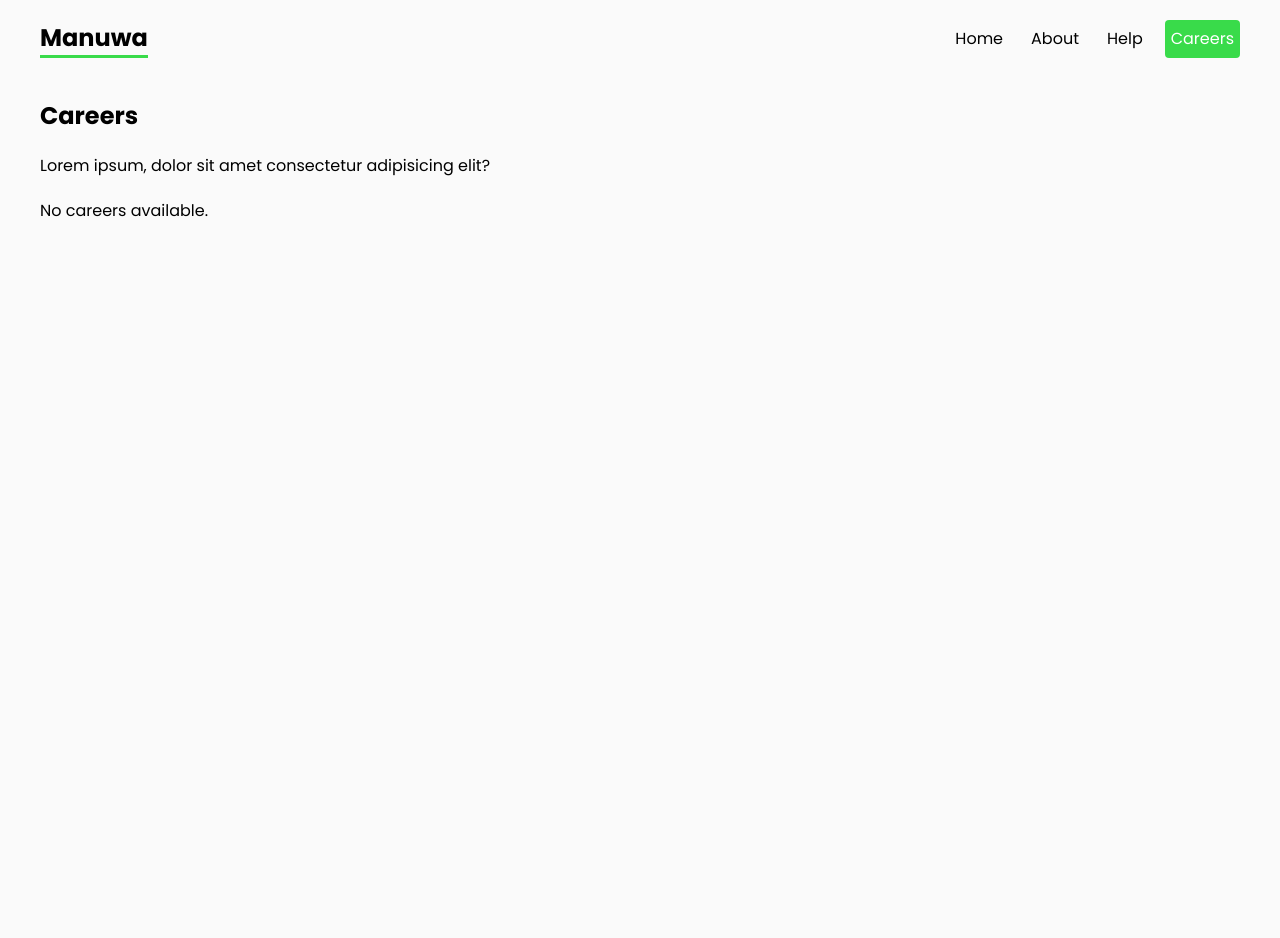
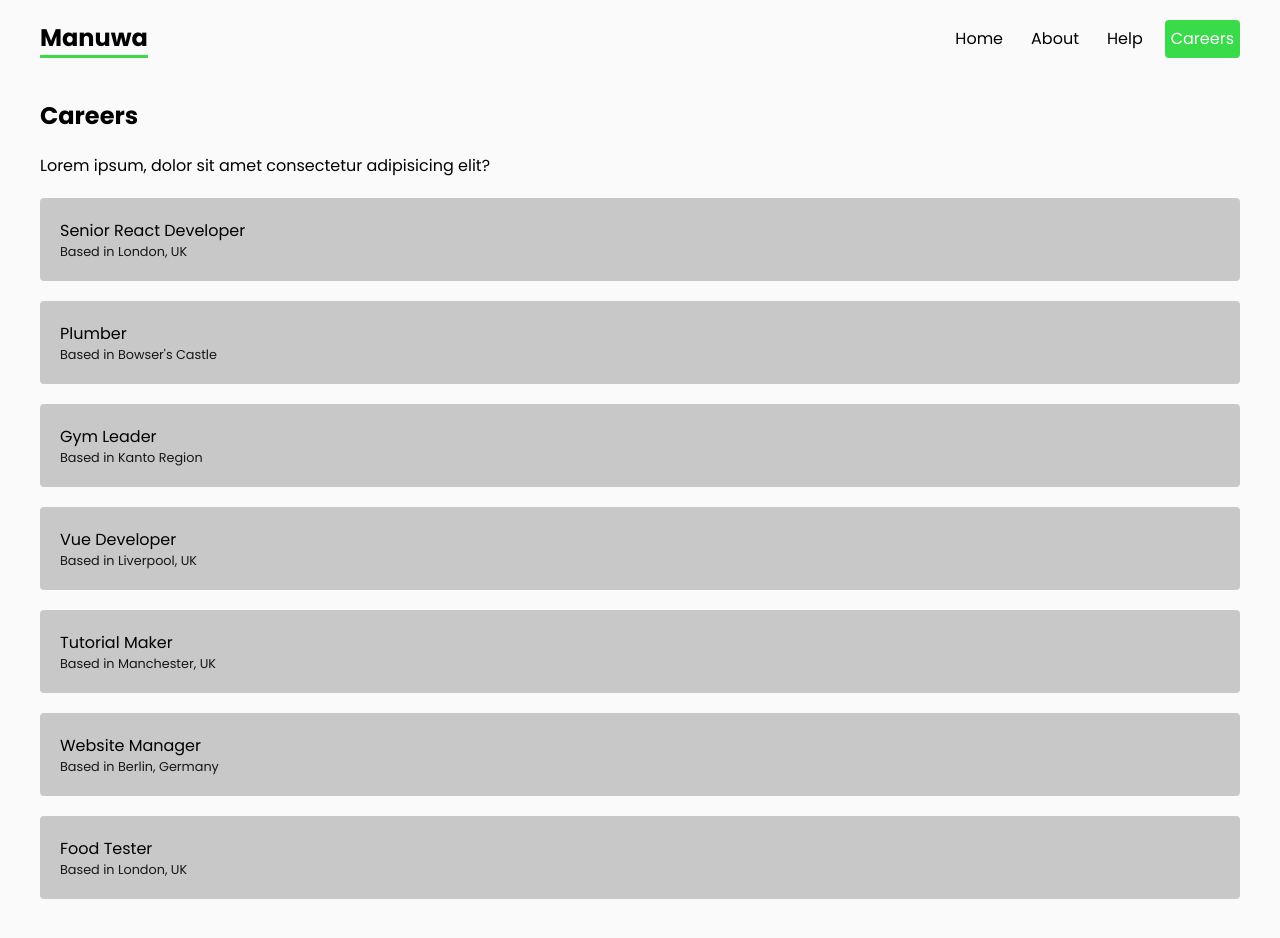
Before and after one commit to ManushaGunathilaka/react-router, a React (Create React App) app: page /careers in a window 1280 px wide. Shown: the top 938 px of the page. Before the commit the page ends 800 px from the top, so only its background shows below. Built offline with nearby package versions, Linux system fonts and the light colour scheme; data requests are answered from the project's data file.

Commit message:
lossones completed

```diff
--- a/src/App.js
+++ b/src/App.js
@@ -5,15 +5,19 @@ import {
   Route,
   RouterProvider,
 } from "react-router-dom";
+//pages
 import Home from "./pages/Home";
 import About from "./pages/About";
-import RootLayout from "./layouts/RootLayout";
-import HelpLayout from "./layouts/HelpLayout";
 import Faq from "./pages/Help/Faq";
 import Contact from "./pages/Help/Contact";
 import NotFound from "./pages/NotFound";
+import Careers from "./pages/Careers/Careers";
+import CareerDetails from "./pages/Careers/CareerDetails";
+import CareersError from "./pages/Careers/CareersError";
+//layouts
+import RootLayout from "./layouts/RootLayout";
+import HelpLayout from "./layouts/HelpLayout";
 import CareersLayout from "./layouts/CareersLayout";
-import Careers, { careersLoader } from "./pages/Careers/Careers";
 
 const router = createBrowserRouter(
   createRoutesFromElements(
@@ -26,9 +30,13 @@ const router = createBrowserRouter(
         <Route path="contact" element={<Contact />} />
       </Route>
 
-      <Route path="careers" element={<CareersLayout />}>
+      <Route
+        path="careers"
+        element={<CareersLayout />}
+        errorElement={<CareersError />}
+      >
         <Route index element={<Careers />} />
-        loader={careersLoader}
+        <Route path=":id" element={<CareerDetails />} />
       </Route>
 
       <Route path="*" element={<NotFound />} />
--- a/src/index.css
+++ b/src/index.css
@@ -109,7 +109,7 @@ form label span {
 }
 
 /* careers list */
-.careers > a {
+.careers a {
   display: block;
   background: rgba(0, 0, 0, 0.2);
   padding: 20px;
@@ -117,17 +117,24 @@ form label span {
   margin: 20px 0;
   text-decoration: none;
 }
+
 .careers > a:hover p {
-  color: var(--primary);
+  color: rgb(201, 12, 12);
 }
 .careers p {
   margin: 0;
 }
 .careers > a p:last-child {
   font-size: 0.8em;
-  color: #bbb;
+  color: #171717;
 }
 
 /* careers details */
+.career-details {
+  background: rgba(0, 0, 0, 0.2);
+  padding: 20px;
+  border-radius: 4px;
+  margin: 20px 0;
+}
 
 /* breadcrumbs */
--- a/src/pages/About.js
+++ b/src/pages/About.js
@@ -1,6 +1,12 @@
-import React from "react";
+import React, { useState } from "react";
+import { Navigate } from "react-router-dom";
 
 const About = () => {
+  const [user, setUser] = useState("manu");
+
+  if (!user) {
+    return <Navigate to="/" replace={true} />;
+  }
   return (
     <div>
       <h1>About Us</h1>
@@ -25,6 +31,7 @@ const About = () => {
         If you would like to know more about our mission, vision, or the team
         behind the scenes, feel free to reach out!
       </p>
+      <button onClick={() => setUser(null)}>Logout</button>
     </div>
   );
 };
--- /dev/null
+++ b/src/pages/Careers/CareerDetails.js
@@ -0,0 +1,45 @@
+import React, { useEffect, useState } from "react";
+import { useParams } from "react-router-dom";
+
+const CareerDetails = () => {
+  const { id } = useParams();
+  const [careerDetails, setCareerDetails] = useState([]);
+  const [error, setError] = useState(null);
+
+  useEffect(() => {
+    const fetchCareerDetails = async () => {
+      try {
+        const res = await fetch("http://localhost:8000/careers/" + id);
+        if (!res.ok) {
+          throw new Error("Could not find that career");
+        }
+        const data = await res.json();
+        setCareerDetails(data);
+      } catch (error) {
+        setError(error.message);
+        throw error; // Ensure the error propagates to trigger errorElement
+      }
+    };
+    fetchCareerDetails();
+  }, [id]);
+
+  if (error) {
+    throw new Error(error); // Ensure error is thrown here to trigger the error boundary
+  }
+
+  return (
+    <div className="career-details">
+      <h2>Career Details for {careerDetails?.title}</h2>
+      <p>Starting salary: {careerDetails?.salary}</p>
+      <p>Location: {careerDetails?.location}</p>
+      <div className="details">
+        <p>
+          Lorem ipsum, dolor sit amet consectetur adipisicing elit. Dicta sed
+          sunt ipsam quam assumenda quasi ipsa facilis laborum rerum voluptatem!
+        </p>
+      </div>
+    </div>
+  );
+};
+
+export default CareerDetails;
--- a/src/pages/Careers/Careers.js
+++ b/src/pages/Careers/Careers.js
@@ -1,38 +1,46 @@
-import React from "react";
-import { Link, useLoaderData } from "react-router-dom";
+import React, { useEffect, useState } from "react";
+import { Link } from "react-router-dom";
 
 const Careers = () => {
-  const careers = useLoaderData();
+  const [careers, setCareers] = useState([]);
+  const [error, setError] = useState(null);
 
-  // Ensure careers is defined and is an array
+  useEffect(() => {
+    const fetchCareers = async () => {
+      try {
+        const res = await fetch("http://localhost:8000/careers");
+        if (!res.ok) {
+          throw new Error("Failed to fetch careers");
+        }
+        const data = await res.json();
+        setCareers(data);
+      } catch (error) {
+        setError(error.message);
+        throw error;
+      }
+    };
+
+    fetchCareers();
+  }, []);
+
+  if (error) {
+    throw new Error(error); // Ensure error is thrown here to trigger the error boundary
+  }
+
   return (
     <div className="careers">
-      {careers && careers.length > 0 ? ( // Check if careers is defined and has items
+      {careers.length > 0 ? (
         careers.map((career) => (
-          <Link to="/" key={career.id}>
+          <Link to={career.id.toString()} key={career.id}>
             <p>{career.title}</p>
             <p>Based in {career.location}</p>
           </Link>
         ))
       ) : (
-        <p>No careers available.</p> // Optional: Provide a message when no data
+        <p>No careers available.</p>
       )}
     </div>
   );
 };
 
 export default Careers;
-
-//loader function
-export const careersLoader = async () => {
-  try {
-    const res = await fetch("http://localhost:8000/careers");
-    if (!res.ok) {
-      throw new Error("Failed to fetch careers");
-    }
-    return await res.json();
-  } catch (error) {
-    console.error("Error loading careers:", error);
-    throw error; // Propagate error to show it in your UI
-  }
-};
--- /dev/null
+++ b/src/pages/Careers/CareersError.js
@@ -0,0 +1,17 @@
+import React from "react";
+import { Link, useRouteError } from "react-router-dom";
+
+const CareersError = () => {
+  const error = useRouteError();
+  return (
+    <div>
+      <div className="careers-error">
+        <h2>Errorrrr</h2>
+        <p>{error.message}</p>
+        <Link to="/">Back to the Homepage</Link>
+      </div>
+    </div>
+  );
+};
+
+export default CareersError;
```
